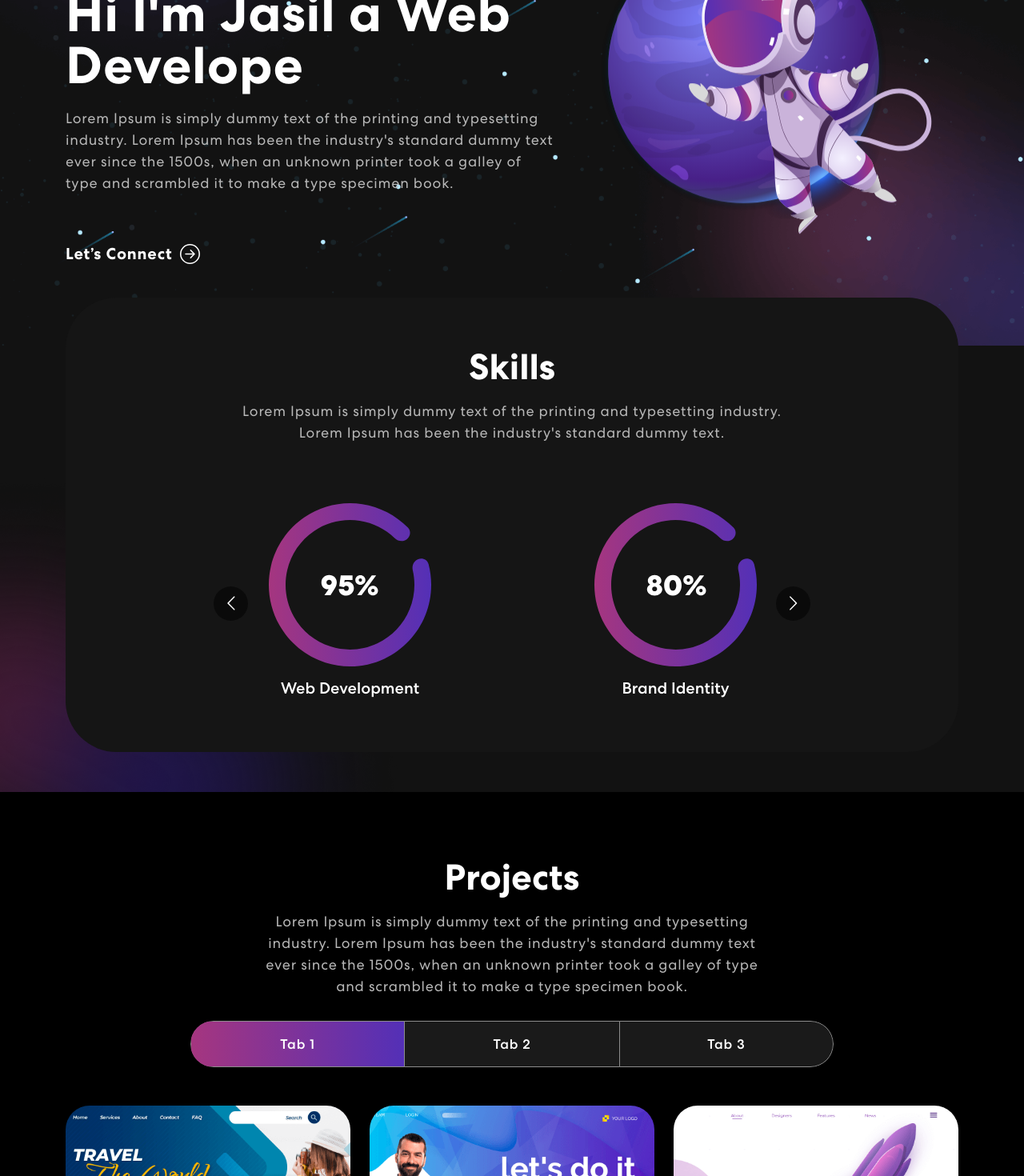
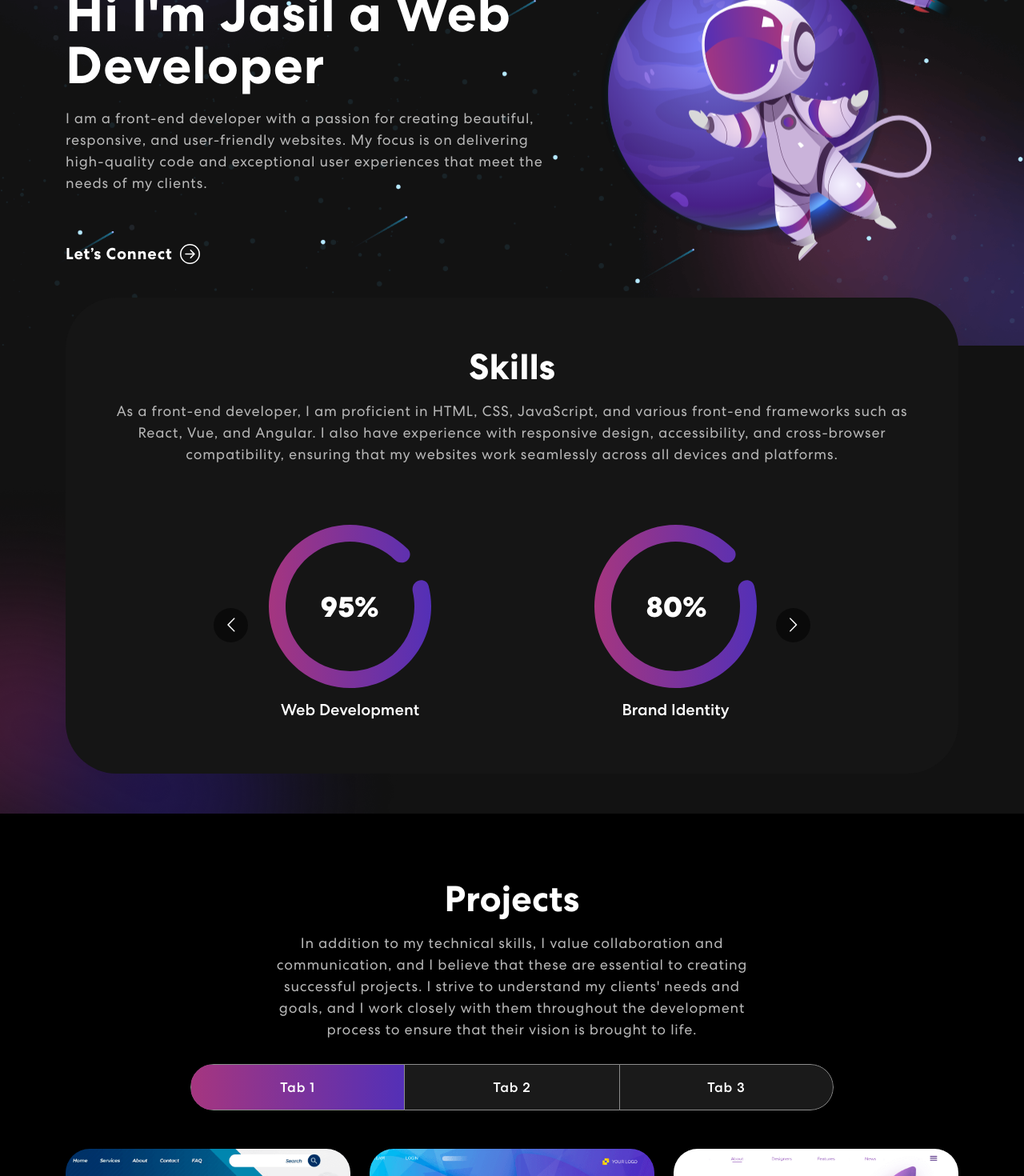
Before and after one commit to Jasil-kk/Personal-Portfolio, a React (Create React App) app: page / in a window 1280 px wide. Shown: the part 340-1810 px from the top of the page at 80% size. Built offline with nearby package versions, Linux system fonts and the light colour scheme; no server answers.

Commit message:
some contents changed

```diff
--- a/package.json
+++ b/package.json
@@ -20,6 +20,7 @@
     "react-on-screen": "^2.1.1",
     "react-router-hash-link": "^2.4.3",
     "react-scripts": "5.0.1",
+    "react-spinners": "^0.13.8",
     "web-vitals": "^2.1.4"
   },
   "scripts": {
--- a/src/App.js
+++ b/src/App.js
@@ -6,10 +6,24 @@ import { Projects } from './Components/Projects';
 import { Footer } from './Components/Footer';
 import 'bootstrap/dist/css/bootstrap.min.css';
 import { Contact } from './Components/Contact';
-
+import { useEffect, useState } from 'react';
+import Loading from './Components/Loading/Loading';
 
 function App() {
+
+  const [loading, setLoading] = useState(false);
+
+useEffect(()=>{
+    setLoading(true)
+    setTimeout(()=>{
+        setLoading(false)
+    },1500)
+},[]);
+
   return (
+    <>
+    {loading ? <Loading/>
+     :
     <div className="App">
       <NavBar />
       <Banner />
@@ -18,6 +32,8 @@ function App() {
       <Contact />
       <Footer />
     </div>
+  }
+  </>
   );
 }
 
--- a/src/Components/Banner.js
+++ b/src/Components/Banner.js
@@ -68,11 +68,10 @@ export const Banner = () => {
                     {`Hi I'm Jasil`} <span className="wrap">a {text}</span>
                   </h1>
                   <p>
-                    Lorem Ipsum is simply dummy text of the printing and
-                    typesetting industry. Lorem Ipsum has been the industry's
-                    standard dummy text ever since the 1500s, when an unknown
-                    printer took a galley of type and scrambled it to make a
-                    type specimen book.
+                    I am a front-end developer with a passion for creating
+                    beautiful, responsive, and user-friendly websites. My focus
+                    is on delivering high-quality code and exceptional user
+                    experiences that meet the needs of my clients.
                   </p>
                   <button onClick={() => console.log("connect")}>
                     Let’s Connect <ArrowRightCircle size={25} />
--- a/src/Components/Contact.js
+++ b/src/Components/Contact.js
@@ -26,7 +26,7 @@ export const Contact = () => {
   const handleSubmit = async (e) => {
     e.preventDefault();
     setButtonText("Sending...");
-    let response = await fetch("http://localhost:3000/contact", {
+    let response = await fetch("http://192.168.29.54:3000", {
       method: "POST",
       headers: {
         "Content-Type": "application/json;charset=utf-8",
--- a/src/Components/Footer.js
+++ b/src/Components/Footer.js
@@ -18,7 +18,7 @@ export const Footer = () => {
             <div className="social-icon">
               <a href="#"><img src={navIcon1} alt="Icon" /></a>
               <a href="#"><img src={navIcon2} alt="Icon" /></a>
-              <a href="#"><img src={navIcon3} alt="Icon" /></a>
+              <a href="https://instagram.com/_jasil_kk?igshid=ZDdkNTZiNTM="><img src={navIcon3} alt="Icon" /></a>
             </div>
             <p>Copyright 2022. All Rights Reserved</p>
           </Col>
--- /dev/null
+++ b/src/Components/Loading/Loading.css
@@ -0,0 +1,8 @@
+.loading-body {
+    width: 100%;
+    height: 100vh;
+    display: flex;
+    justify-content: center;
+    align-items: center;
+    background-color: #121212 !important;
+}
--- /dev/null
+++ b/src/Components/Loading/Loading.js
@@ -0,0 +1,13 @@
+import React from "react";
+import HashLoader from "react-spinners/HashLoader";
+import "./Loading.css"
+
+const Loading = () => {
+  return (
+    <div className="loading-body">
+      <HashLoader color={"#7203a6"} loading={true} size={100} />
+    </div>
+  );
+};
+
+export default Loading;
--- a/src/Components/NavBar.js
+++ b/src/Components/NavBar.js
@@ -52,7 +52,7 @@ export const NavBar = () => {
               <div className="social-icon">
                 <a href="#"><img src={navIcon1} alt="" /></a>
                 <a href="#"><img src={navIcon2} alt="" /></a>
-                <a href="#"><img src={navIcon3} alt="" /></a>
+                <a href="https://instagram.com/_jasil_kk?igshid=ZDdkNTZiNTM="><img src={navIcon3} alt="" /></a>
               </div>
               <HashLink to='#connect'>
                 <button className="vvd"><span>Let’s Connect</span></button>
--- a/src/Components/Projects.js
+++ b/src/Components/Projects.js
@@ -51,7 +51,7 @@ export const Projects = () => {
               {({ isVisible }) =>
               <div className={isVisible ? "animate__animated animate__fadeIn": ""}>
                 <h2>Projects</h2>
-                <p>Lorem Ipsum is simply dummy text of the printing and typesetting industry. Lorem Ipsum has been the industry's standard dummy text ever since the 1500s, when an unknown printer took a galley of type and scrambled it to make a type specimen book.</p>
+                <p>In addition to my technical skills, I value collaboration and communication, and I believe that these are essential to creating successful projects. I strive to understand my clients' needs and goals, and I work closely with them throughout the development process to ensure that their vision is brought to life.</p>
                 <Tab.Container id="projects-tabs" defaultActiveKey="first">
                   <Nav variant="pills" className="nav-pills mb-5 justify-content-center align-items-center" id="pills-tab">
                     <Nav.Item>
@@ -79,11 +79,11 @@ export const Projects = () => {
                         }
                       </Row>
                     </Tab.Pane>
-                    <Tab.Pane eventKey="section">
-                      <p>Lorem ipsum dolor sit amet consectetur adipisicing elit. Cumque quam, quod neque provident velit, rem explicabo excepturi id illo molestiae blanditiis, eligendi dicta officiis asperiores delectus quasi inventore debitis quo.</p>
+                    <Tab.Pane eventKey="second">
+                      <p>My portfolio showcases my best work, from simple landing pages to complex web applications. Each project demonstrates my attention to detail, creativity, and problem-solving skills. I am always learning and growing, and I am excited to take on new challenges and continue delivering exceptional websites that exceed my clients' expectations.</p>
                     </Tab.Pane>
                     <Tab.Pane eventKey="third">
-                      <p>Lorem ipsum dolor sit amet consectetur adipisicing elit. Cumque quam, quod neque provident velit, rem explicabo excepturi id illo molestiae blanditiis, eligendi dicta officiis asperiores delectus quasi inventore debitis quo.</p>
+                      <p>I am always excited to take on new projects and challenges, and I am committed to delivering high-quality work that exceeds my clients' expectations. Thank you for taking the time to view my portfolio, and I look forward to the opportunity to work with you.</p>
                     </Tab.Pane>
                   </Tab.Content>
                 </Tab.Container>
--- a/src/Components/Skills.js
+++ b/src/Components/Skills.js
@@ -33,7 +33,7 @@ export const Skills = () => {
                 <div className="col-12">
                     <div className="skill-bx wow zoomIn">
                         <h2>Skills</h2>
-                        <p>Lorem Ipsum is simply dummy text of the printing and typesetting industry.<br></br> Lorem Ipsum has been the industry's standard dummy text.</p>
+                        <p>As a front-end developer, I am proficient in HTML, CSS, JavaScript, and various front-end frameworks such as React, Vue, and Angular. I also have experience with responsive design, accessibility, and cross-browser compatibility, ensuring that my websites work seamlessly across all devices and platforms.</p>
                         <Carousel responsive={responsive} infinite={true} className="owl-carousel owl-theme skill-slider">
                             <div className="item">
                                 <img src={meter1} alt="Image" />
```
Also changed, not shown: 1 other file (tests, documents, lock files or other folders).
